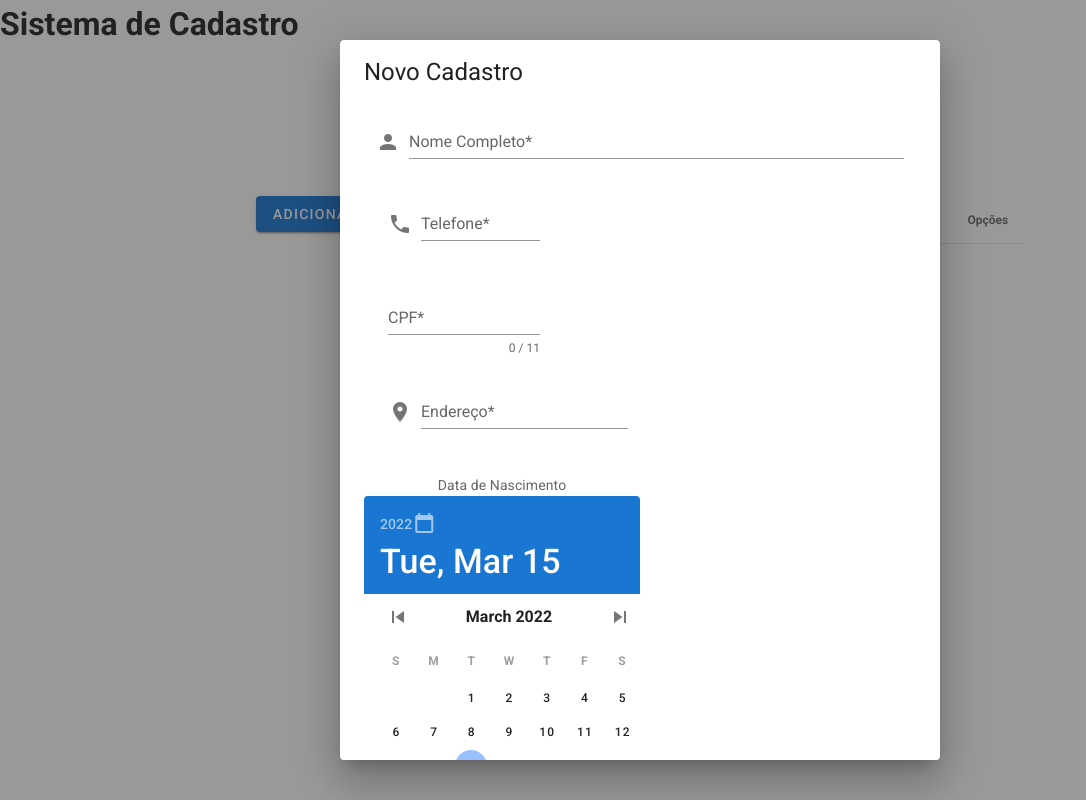
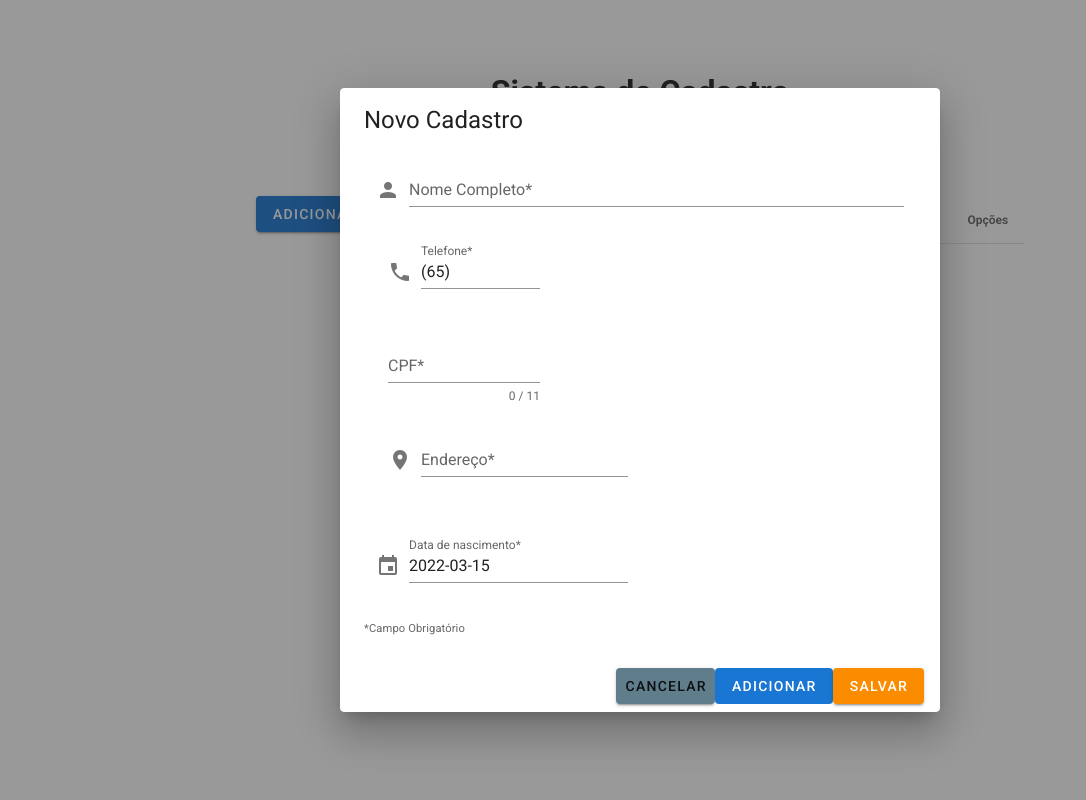
Before and after one commit to JosyRamos/project-vuetify, a Vue app: page / in a window 1280 px wide. Both pictures are taken after a click on the button "ADICIONAR CADASTRO". Shown: the whole page, without its empty margins (0-1086 px from the left). Built offline with nearby package versions, Linux system fonts and the light colour scheme.

Commit message:
adicionar icone novo

```diff
--- a/src/App.vue
+++ b/src/App.vue
@@ -1,14 +1,13 @@
 <template>
   <v-app>
-
+    <v-row justify="center">
       <div class="d-flex align-center">
        <h1>
          Sistema de Cadastro
        </h1>
+      </div>
+       </v-row>
 
-      </div>
-
-      <v-spacer></v-spacer>
     <novoComponente>
       :novoComponente="novoComponente"
     </novoComponente>
--- a/src/components/novoComponente.vue
+++ b/src/components/novoComponente.vue
@@ -3,11 +3,11 @@
   <v-row justify="center">
     <v-dialog v-model="dialog" persistent max-width="600px">
       <template v-slot:activator="{ on, attrs }">
-        <v-btn color="primary" dark v-bind="attrs" id="cadastro" v-on="on">
+        <v-btn color="primary" dark v-bind="attrs"  v-on="on" justify="center">
           Adicionar Cadastro
         </v-btn>
       </template>
-
+<v-spacer></v-spacer>
       <v-card>
         <v-card-title>
           <span class="text-h5">Novo Cadastro</span>
@@ -49,15 +49,15 @@
                 </v-col>
               </v-col>
 
-              <v-col cols="12" sm="6">
-                <v-row justify="center"> Data de Nascimento
-                  <v-date-picker
-                    v-model="nascimento"
-                    year-icon="mdi-calendar-blank"
-                    prev-icon="mdi-skip-previous"
-                    next-icon="mdi-skip-next"
-                  ></v-date-picker>
-                </v-row>
+               <v-col cols="12" sm="6" >
+                  <v-text-field
+                  prepend-icon="mdi-calendar"
+                  label="Data de nascimento*"
+                  v-model="nascimento"
+
+                  persistent-hint
+                  required
+                ></v-text-field>
 
               </v-col>
               <v-col cols="12" sm="6"> </v-col>
@@ -65,22 +65,23 @@
           </v-container>
           <small>*Campo Obrigatório</small>
         </v-card-text>
-        <v-card-actions>
+        <v-card-actions >
           <v-spacer></v-spacer>
-          <v-btn color="blue-grey" @click="cancelar()"> Cancelar </v-btn>
+          <v-btn color="blue-grey" @click="cancelar()">Cancelar </v-btn>
           <div>
             <v-btn depressed color="primary" @click="adicionar()">
               Adicionar
             </v-btn>
           </div>
-          <div>
+          <div >
             <v-btn color="warning" @click="salvar(indice)"> Salvar </v-btn>
           </div>
         </v-card-actions>
       </v-card>
     </v-dialog>
     <v-simple-table cols="10" sm="10">
-      <template v-slot:default>
+      <template v-slot:default >
+
         <thead>
           <tr>
             <th class="text-left">Codigo</th>
@@ -108,6 +109,7 @@
                 x-small
                 color="cyan"
               >
+
                 <v-icon dark> mdi-pencil </v-icon>
               </v-btn>
             </td>
@@ -129,12 +131,13 @@ export default {
 
   data() {
     return {
+
       dialog: false,
       valid: false,
       arrayForms: [],
       nome: "",
       endereco: "",
-      telefone: "",
+      telefone: "(65)",
       cpf: "",
       codigo: "",
       botao: "",
```
